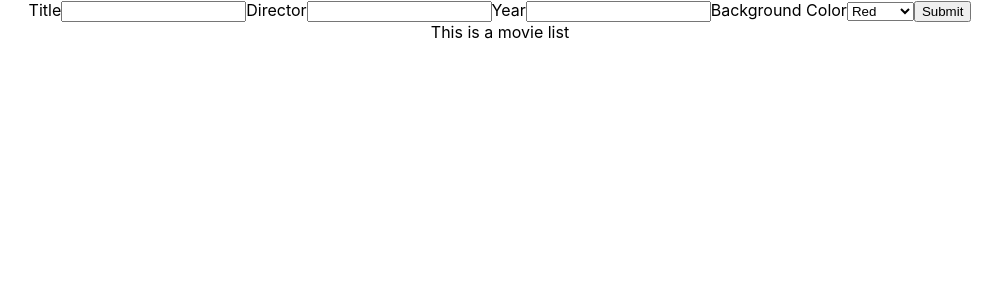
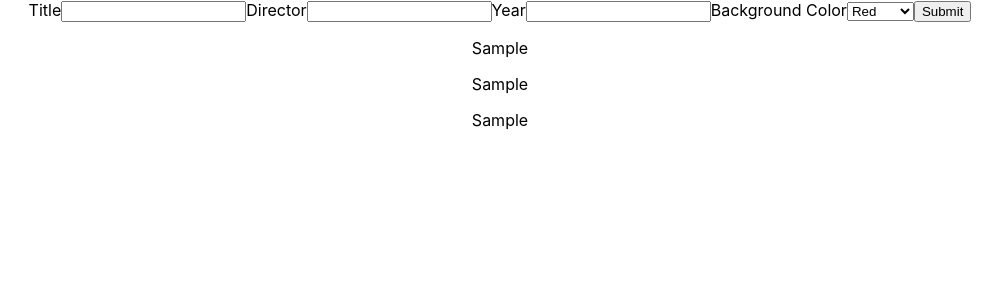
Before and after one commit to viccaruso/movie-list-maker-from-scratch, a React (Create React App) app: page / in a window 1280 px wide. Both pictures are taken after typing "Sample", "Sample", "Sample" into the empty fields and a click on the button "Submit". Shown: the top 300 px of the page, without its empty margins (140-1142 px from the left). Built offline with nearby package versions, Linux system fonts and the light colour scheme.

Commit message:
movielist component mapping and rendering movie component

```diff
--- a/src/App.js
+++ b/src/App.js
@@ -7,10 +7,6 @@ function App() {
   const [allMovies, setAllMovies] = useState([]);
   const [filteredMovies, setFilteredMovies] = useState([]);
   const [filterQuery, setFilterQuery] = useState('');
-  // const [movieTitle, setMovieTitle] = useState('');
-  // const [movieYear, setMovieYear] = useState('');
-  // const [movieDirector, setMovieDirector] = useState('');
-  // const [movieColor, setMovieColor] = useState('');
   const [movieFormTitle, setMovieFormTitle] = useState([]);
   const [movieFormYear, setMovieFormYear] = useState('');
   const [movieFormDirector, setMovieFormDirector] = useState('');
--- /dev/null
+++ b/src/Movie/Movie.js
@@ -0,0 +1,11 @@
+import React from 'react';
+
+export default function Movie({ movie }) {
+  return (
+    <div className='movie-poster'>
+      <p>{movie.title}</p>
+      <p>{movie.director}</p>
+      <p>{movie.year}</p>
+    </div >
+  );
+}
--- a/src/MovieList/MovieList.js
+++ b/src/MovieList/MovieList.js
@@ -1,9 +1,10 @@
 import React from 'react';
+import Movie from '../Movie/Movie';
 
 export default function MovieList({ movies }) {
   return (
     <div className='movie-list'>
-      This is a movie list
+      { movies.map((movie, i) => <Movie key={movie.title + i} movie={movie} />) }
     </div>
   );
 }
```
